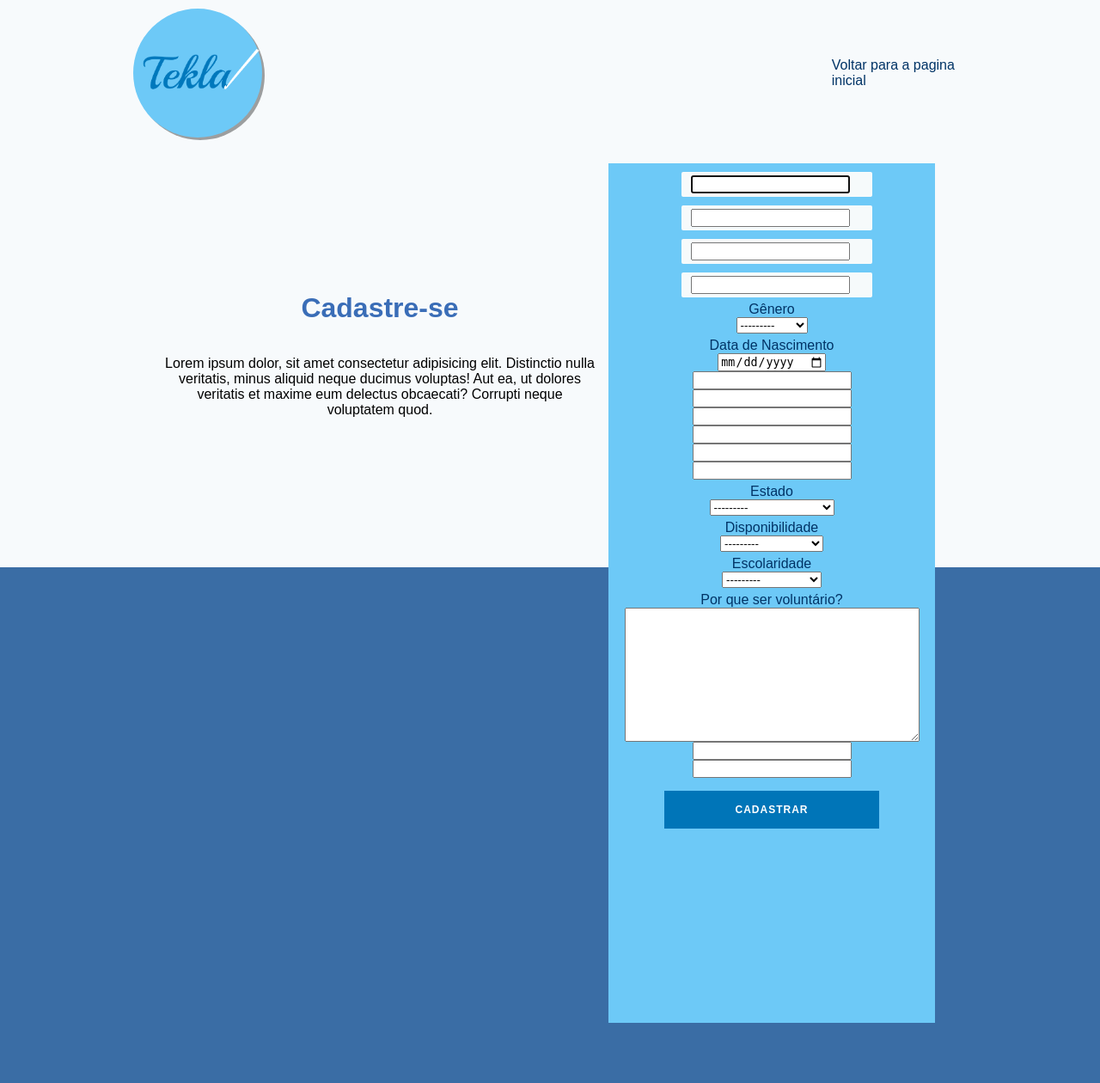
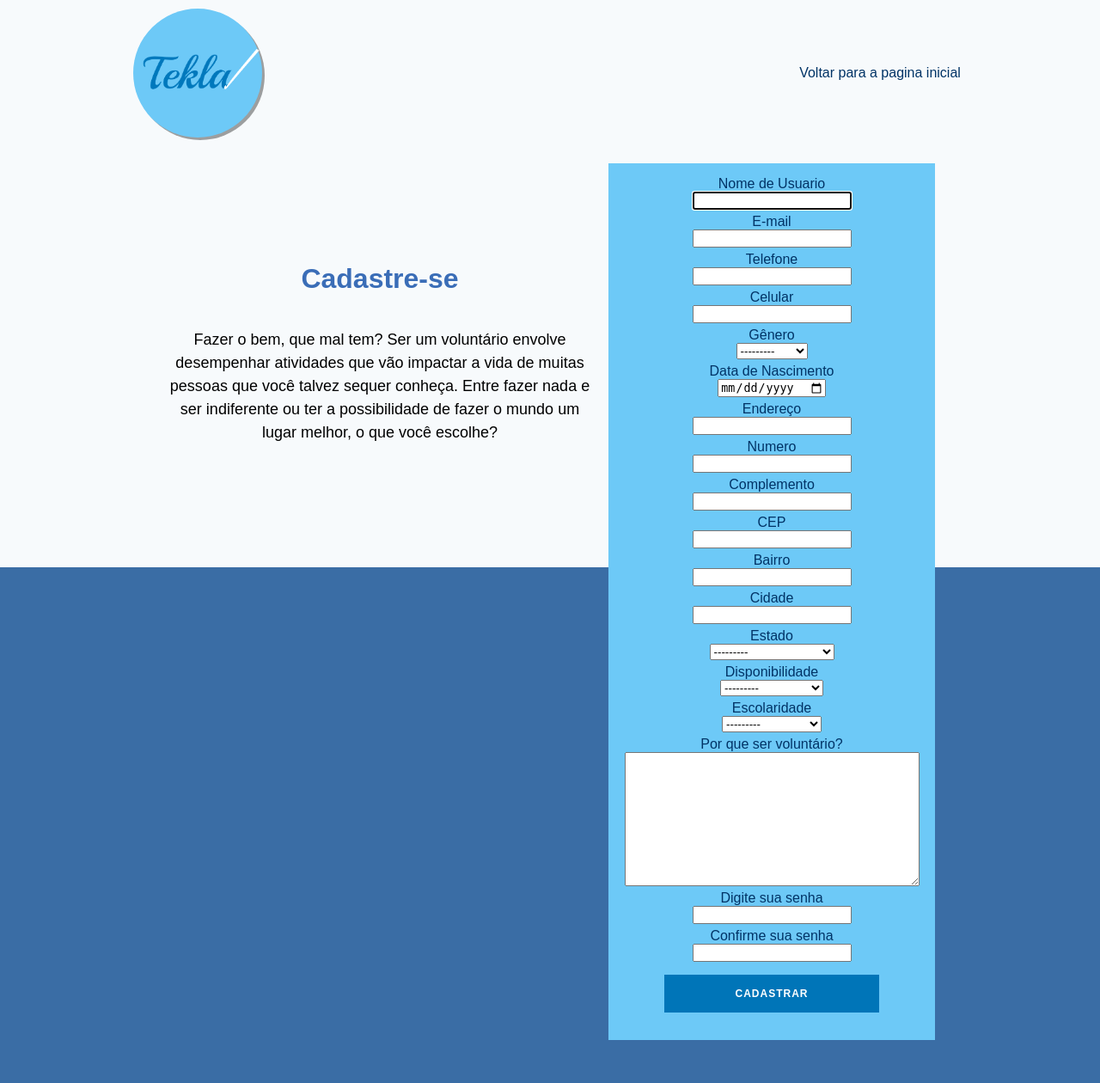
Before and after one commit to HenryMameds/tekla, a Django app: page /cadastro/ in a window 1280 px wide. Shown: the whole page at 86% size. Run offline with Django 3.2, Linux system fonts and the light colour scheme.

Commit message:
finalizar paginas de cadastro, login e atividades

```diff
--- a/tekla/teklando/static/css/stylept2.css
+++ b/tekla/teklando/static/css/stylept2.css
@@ -196,6 +210,7 @@
 
 .formulario-voluntario-cadastro {
     margin-top: 30px;
+    padding: 10px;
     width: 350px;
     height: 1000px;
     display: flex;
@@ -241,6 +256,8 @@
 
 .texto-pg-cadastro {
     font-family: 'Raleway', sans-serif;
+    line-height: 1.5;
+    font-size: 18px;
 }
 
 .section-cadastro {
@@ -335,7 +367,8 @@
 .link-voltar {
     display: flex;
     align-items: center;
-    width: 18%;
+    width: 25%;
+    justify-content: space-around;
 }
 
 .link-pg-inicial {
--- a/tekla/teklando/templates/cadastro.html
+++ b/tekla/teklando/templates/cadastro.html
@@ -24,7 +24,7 @@
             </div>
 
             <div class="link-voltar">
-                <a class="link-pg-inicial" href="/index">Voltar para a pagina inicial</a>
+                <a class="link-pg-inicial" href="{% url 'index' %}">Voltar para a pagina inicial</a>
             </div>
         </div>
     </nav>
@@ -33,110 +33,48 @@
         <div class="bloco-um">
             <div class="textos">
                 <h1 class="texto-cadaste-se">Cadastre-se</h1>
-                <p class="texto-pg-cadastro">Lorem ipsum dolor, sit amet consectetur adipisicing elit. Distinctio nulla veritatis, minus aliquid
-                    neque ducimus voluptas! Aut ea, ut dolores veritatis et maxime eum delectus obcaecati? Corrupti
-                    neque voluptatem quod.</p>
+                <p class="texto-pg-cadastro">Fazer o bem, que mal tem? Ser um voluntário envolve desempenhar atividades que vão impactar a vida de muitas pessoas que você talvez sequer conheça. Entre fazer nada e ser indiferente ou ter a possibilidade de fazer o mundo um lugar melhor, o que você escolhe?</p>
             </div>
 
 
             <form class="formulario-voluntario-cadastro" method="post">
                   {% csrf_token %}
 
-                <label class="campo">{{ form.username }}</label>
-                <label class="campo">{{ form.email }}</label>
-                <label class="campo">{{ form.telefone }}</label>
-                <label class="campo">{{ form.celular }}</label>
-                <!-- <input class="campo" type="text" name="nome" required placeholder="Nome">
-                <input class="campo" type="email" name="email" required placeholder="E-mail">
-                <input class="campo" type="text" name="telefone" required placeholder="Telefone">
-                <input class="campo" type="text" name="celular" required placeholder="Celular"> -->
-
+                <label class="separador" for="">Nome de Usuario</label>
+                {{ form.username }}
+                <label class="separador" for="">E-mail</label>
+                {{ form.email }}
+                <label class="separador" for="">Telefone</label>
+                {{ form.telefone }}
+                <label class="separador" for="">Celular</label>
+                {{ form.celular }}
                 <label class="separador" for="">Gênero</label>
                 {{ form.genero }}
-                <!-- <select class="campo" name="genero" required>
-                    <option value="F">Feminino</option>
-                    <option value="M">Masculino</option>
-                    <option value="O">Outro</option>
-                </select> -->
-
                 <label class="separador">Data de Nascimento</label>
                 {{ form.data_nascimento }}
-                <!-- <input class="campo" class="campo" type="date" name="data_nascimento" required> -->
-
-
-                <!-- <input class="campo" type="text" name="endereco" required placeholder="Endereço"> -->
+                <label class="separador">Endereço</label>
                 {{ form.endereco }}
-
-                <!-- <input class="campo" type="text" name="numero" required placeholder="Numero"> -->
+                <label class="separador">Numero</label>
                 {{ form.numero }}
-
-                <!-- <input class="campo" type="text" name="complemento" required placeholder="Complemento"> -->
+                <label class="separador">Complemento</label>
                 {{ form.complemento }}
-
-                <!-- <input class="campo" type="text" name="cep" required placeholder="CEP"> -->
+                <label class="separador">CEP</label>
                 {{ form.cep }}
-
-                <!-- <input class="campo" type="text" name="bairro" required placeholder="Bairro"> -->
+                <label class="separador">Bairro</label>
                 {{ form.bairro }}
-
-                <!-- <input class="campo" type="text" name="cidade" required placeholder="Cidade"> -->
+                <label class="separador">Cidade</label>
                 {{ form.cidade }}
                 <label class="separador">Estado</label>
                 {{ form.estado }}
-                <!-- <select class="campo" name="estado" required>
-                    <option value="AC">Acre</option>
-                    <option value="AL">Alagoas</option>
-                    <option value="AP">Amapá</option>
-                    <option value="AM">Amazonas</option>
-                    <option value="BA">Bahia</option>
-                    <option value="CE">Ceará</option>
-                    <option value="DF">Distrito Federal</option>
-                    <option value="ES">Espírito Santo</option>
-                    <option value="GO">Goiás</option>
-                    <option value="MA">Maranhão</option>
-                    <option value="MT">Mato Grosso</option>
-                    <option value="MS">Mato Grosso do Sul</option>
-                    <option value="MG">Minas Geais</option>
-                    <option value="PA">Pará</option>
-                    <option value="PB">Paraíba</option>
-                    <option value="PR">Paraná</option>
-                    <option value="PE">Pernambuco</option>
-                    <option value="PI">Piauí</option>
-                    <option value="RJ">Rio de Janeiro</option>
-                    <option value="RN">Rio Grande do Norte</option>
-                    <option value="RS">Rio Grande do Sul</option>
-                    <option value="RO">Rondônia</option>
-                    <option value="PR">Roraima</option>
-                    <option value="SC">Santa Catarina</option>
-                    <option value="SP">São Paulo</option>
-                    <option value="SE">Sergipe</option>
-                    <option value="TO">Tocantins</option>
-                </select> -->
-
                 <label class="separador">Disponibilidade</label>
                 {{ form.disponibilidade }}
-                <!-- <select class="campo" name="disponibilidade" required>
-                    <option value="ST">Sábado Tarde</option>
-                    <option value="SM">Sábado Manhã</option>
-                    <option value="DT">Domingo Tarde</option>
-                    <option value="DM">Domingo Manhã</option>
-                </select> -->
-
                 <label class="separador">Escolaridade</label>
                 {{ form.escolaridade }}
-                <!-- <select class="campo" name="escolaridade">
-                    <option value="T">Técnico</option>
-                    <option value="G">Graduação</option>
-                    <option value="PG">Pós-Graduação</option>
-                </select> -->
-
                 <label class="separador">Por que ser voluntário?</label>
                 {{ form.objetivo }}
-                <!-- <textarea class="camp" name="objetivo" cols="30" rows="10">
-                </textarea> -->
-
-                <!-- <input class="campo" type="password" name="senha" placeholder="Senha"> -->
+                <label class="separador" for="">Digite sua senha</label>
                 {{ form.password1 }}
+                <label class="separador" for="">Confirme sua senha</label>
                 {{ form.password2 }}
 
                 <input class="botao-login" type="submit" value="Cadastrar">
```
Also changed, not shown: other parts of tekla/teklando/static/css/stylept2.css (+41 -17 lines), tekla/teklando/templates/atividades.html (+4 -3 lines), tekla/teklando/templates/registration/login.html (+12 -6 lines), tekla/teklando/templates/voluntario.html (+5 -3 lines).
